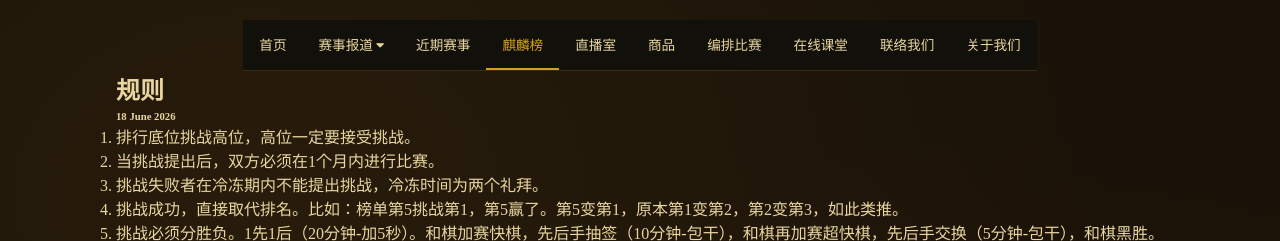
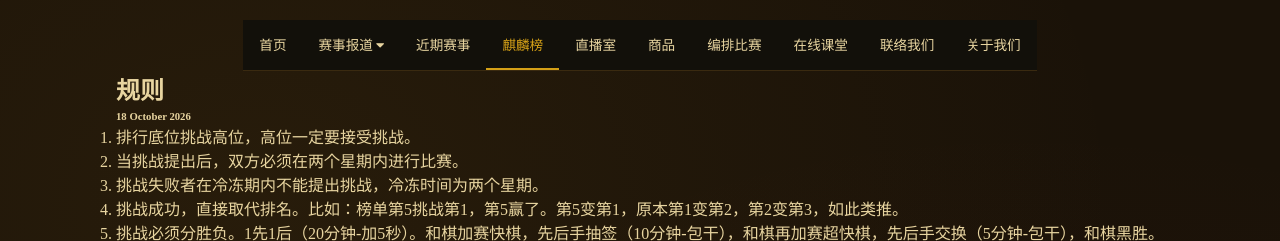
Before and after one commit to Vincent-Thong/xiangqi, a website: page ranking.html in a window 1280 px wide. Shown: the top 241 px of the page. Drawn offline with Linux system fonts and the light colour scheme.

Commit message:
Update ranking.html

```diff
--- a/ranking.html
+++ b/ranking.html
@@ -21,11 +21,11 @@
 
   <div>
     <h2>规则</h2>
-    <h6>18 June 2026</h6>
+    <h6>18 October 2026</h6>
     <ol>
       <li>排行底位挑战高位，高位一定要接受挑战。</li>
-      <li>当挑战提出后，双方必须在1个月内进行比赛。</li>
-      <li>挑战失败者在冷冻期内不能提出挑战，冷冻时间为两个礼拜。</li>
+      <li>当挑战提出后，双方必须在两个星期内进行比赛。</li>
+      <li>挑战失败者在冷冻期内不能提出挑战，冷冻时间为两个星期。</li>
       <li>挑战成功，直接取代排名。比如：榜单第5挑战第1，第5赢了。第5变第1，原本第1变第2，第2变第3，如此类推。</li>
       <li>挑战必须分胜负。1先1后（20分钟-加5秒）。和棋加赛快棋，先后手抽签（10分钟-包干），和棋再加赛超快棋，先后手交换（5分钟-包干），和棋黑胜。</li>
       <li>理事会有权完善系统。任何调整必须通过理事会投票。超过半数为通过。</li>
```
